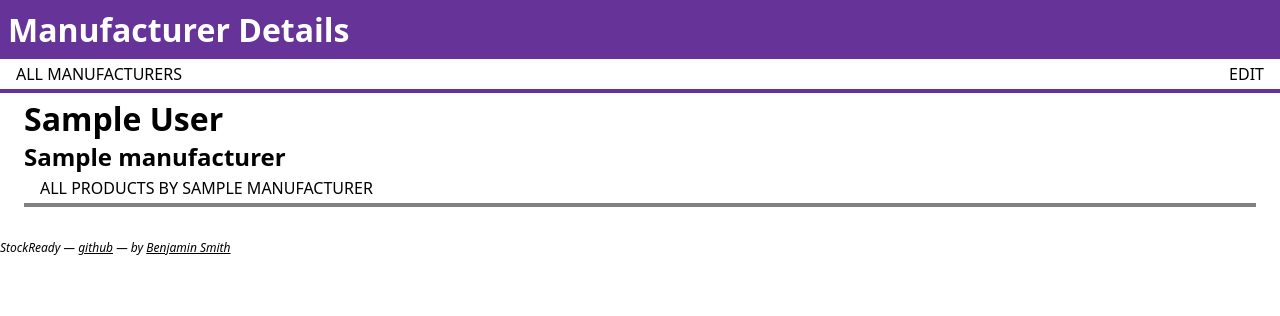
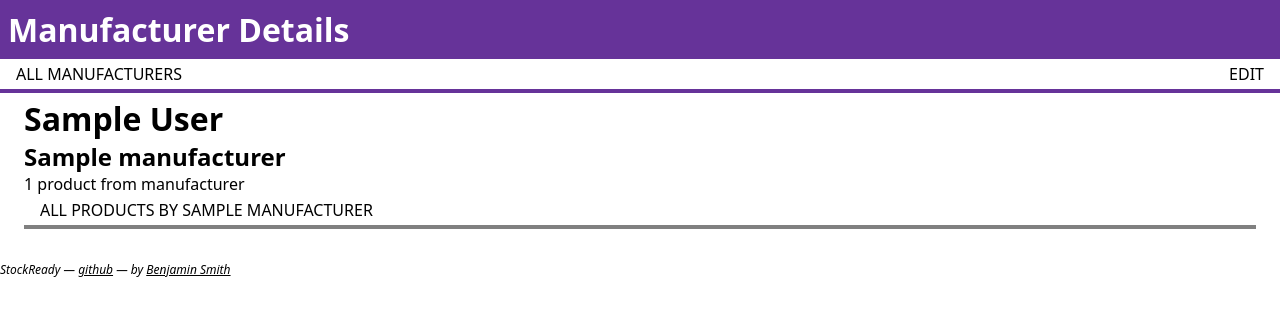
Before and after one commit to bsmith/StockReady, a Flask app: template templates/manufacturers/show.html.j2 in a window 1280 px wide. Shown: the top 316 px of the page. Run offline with Flask 2, Linux system fonts and the light colour scheme; the template is opened without the code that fills it: most values are stand-ins (such as "Sample title", 1, 10 or a date in 2020); some web fonts are replaced.

Commit message:
✨ Display product counts on manufacturer pages

```diff
--- a/controllers/manufacturers_controller.py
+++ b/controllers/manufacturers_controller.py
@@ -46,7 +46,8 @@ def create_manufacturer():
 @manufacturers_blueprint.route('/manufacturers/<int:id>')
 def show_manufacturer(id):
     manufacturer = manufacturer_repository.select(id)
-    return render_template('manufacturers/show.html.j2', manufacturer=manufacturer)
+    product_count = manufacturer_repository.count_products_from_manufacturer(id)
+    return render_template('manufacturers/show.html.j2', manufacturer=manufacturer, product_count=product_count)
 
 @manufacturers_blueprint.route('/manufacturers/<int:id>/edit')
 def edit_manufacturer(id):
--- a/repositories/manufacturer_repository.py
+++ b/repositories/manufacturer_repository.py
@@ -50,3 +50,9 @@ def update(manufacturer):
     values += [manufacturer.id]
     run_sql(SQL_UPDATE, values, do_fetchall=False)
     return manufacturer
+
+SQL_COUNT_PRODUCTS = "SELECT COUNT(id) AS count FROM products WHERE manufacturer_id = %s"
+
+def count_products_from_manufacturer(id):
+    results = run_sql(SQL_COUNT_PRODUCTS, [id])
+    return results[0]['count']
--- a/templates/manufacturers/show.html.j2
+++ b/templates/manufacturers/show.html.j2
@@ -14,10 +14,18 @@
     <header class="manufacturer-header">
         <h2 class="full-name">{{ manufacturer.full_name }}</h2>
         <h3 class="short-brand-name">{{ manufacturer.short_brand_name }}</h3>
-
+        {% if product_count > 1 %}
+        <p>{{ product_count }} products from manufacturer</p>
+        {% elif product_count == 1 %}
+        <p>1 product from manufacturer</p>
+        {% endif %}
         <nav class="actionbar">
             <ul>
+                {% if product_count > 0 %}
                 <li><a href="{{ url_for('products.products') }}#manufacturer-{{ manufacturer.id }}">All products by {{ manufacturer.short_brand_name }}</a></li>
+                {% else %}
+                <li><a href="{{ url_for('products.new_product') }}">New product</a></li>
+                {% endif %}
             </ul>
         </nav>
     </header>
```
